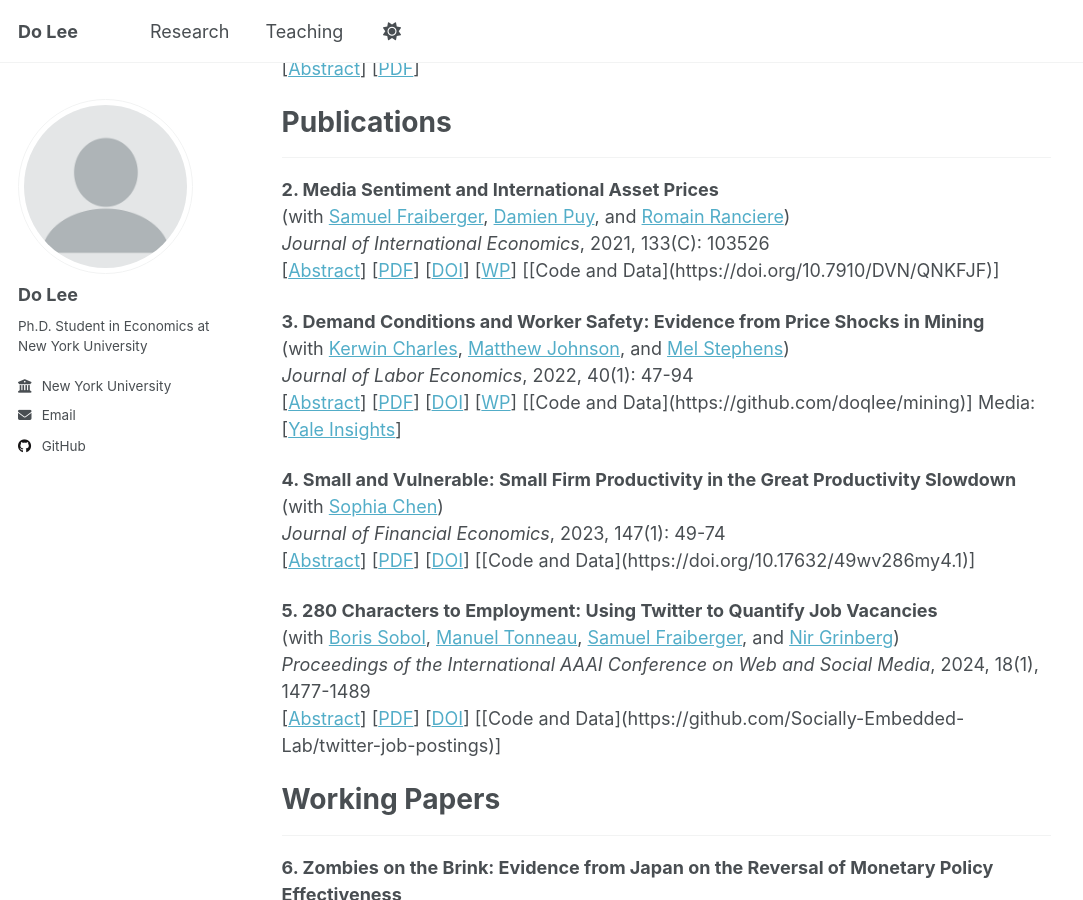
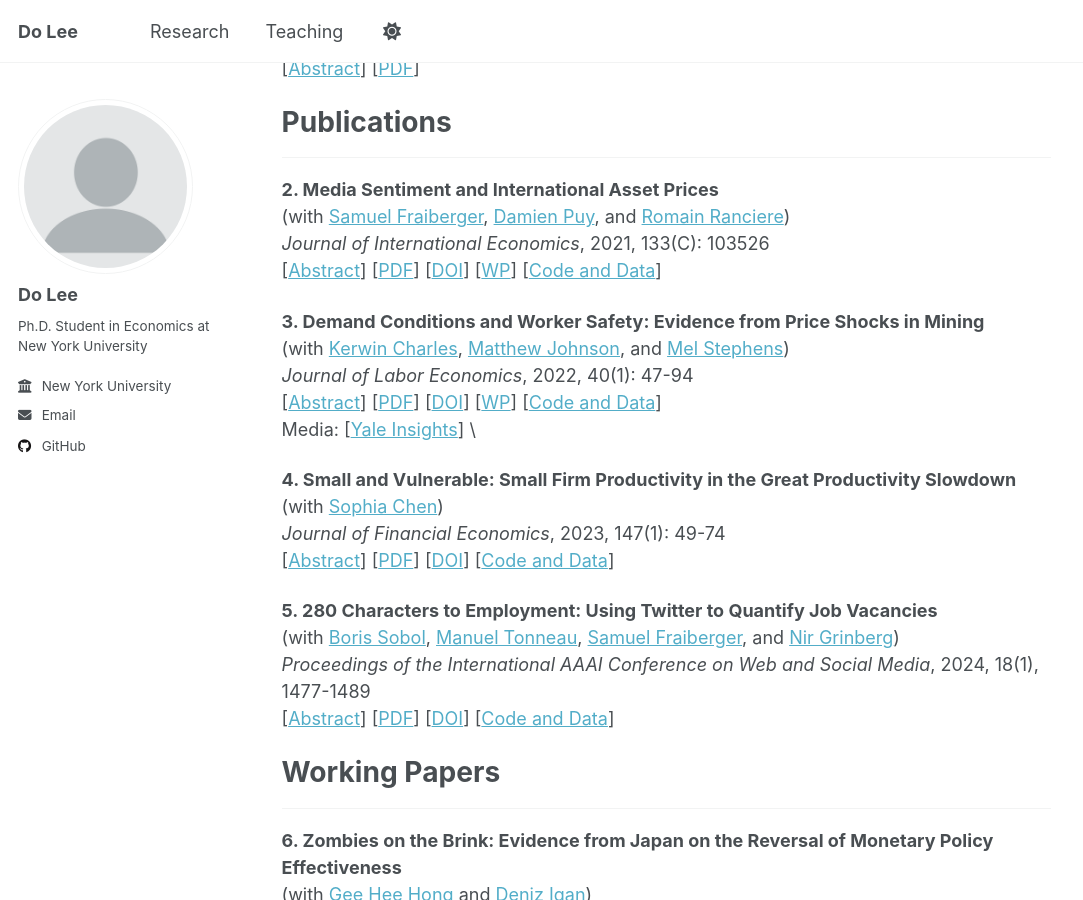
Before and after one commit to doqlee/doqlee.github.io, a Jekyll site: the page built from _pages/main.md, in a window 1280 px wide and 900 px high, scrolled down 386 px. Shown: the whole window, without its empty margins (0-1083 px from the left). Built offline with Jekyll 4.4.1, drawn with Linux system fonts in a browser that asks for light colours.

Commit message:
Update main.md

```diff
--- a/_pages/main.md
+++ b/_pages/main.md
@@ -36,7 +36,7 @@ Publications
 **2. Media Sentiment and International Asset Prices** \
 (with [Samuel Fraiberger](https://www.samuelfraiberger.com/), [Damien Puy](https://sites.google.com/view/damienpuy), and [Romain Ranciere](https://rranciere.academia.edu/)) \
 *Journal of International Economics*, 2021, 133(C): 103526 \
-\[<a href="#/" onclick="visib('FLPR2021')">Abstract</a>\] \[[PDF](../files/mediaSentiment.pdf)\] \[[DOI](https://doi.org/10.1016/j.jinteco.2021.103526)\] \[[WP](https://www.nber.org/papers/w25353)\] \[[Code and Data\](https://doi.org/10.7910/DVN/QNKFJF)]
+\[<a href="#/" onclick="visib('FLPR2021')">Abstract</a>\] \[[PDF](../files/mediaSentiment.pdf)\] \[[DOI](https://doi.org/10.1016/j.jinteco.2021.103526)\] \[[WP](https://www.nber.org/papers/w25353)\] \[[Code and Data](https://doi.org/10.7910/DVN/QNKFJF)]
 <div id="FLPR2021" style="display: none; text-align: justify; line-height: 1.2" >
 We investigate the relationship between media sentiment and international equity prices using a new dataset of 4 million news articles published between 1991 and 2015. Three key results emerge. First, news sentiment robustly predicts future daily returns around the world. However, we find a sharp contrast between the effect of local news and that of global news: whereas local news optimism (pessimism) predicts a small and transitory increase (decrease) in local equity returns, global news sentiment has a larger impact on returns that does not reverse in the short run. Second, news sentiment affects local prices mainly through the investment decisions of foreign—rather than local—investors. Third, large variations in global news sentiment predominantly happen in the absence of new information about fundamentals, suggesting that movements in global sentiment capture variations in investors sentiment. Taken together, our findings illustrate the key role played by foreign news and investors sentiment in driving local asset prices.
 <br>
@@ -46,8 +46,8 @@ We investigate the relationship between media sentiment and international equity
 **3. Demand Conditions and Worker Safety: Evidence from Price Shocks in Mining** \
 (with [Kerwin Charles](https://faculty.som.yale.edu/kerwincharles/), [Matthew Johnson](https://sites.google.com/site/mslaterjohnson/home?authuser=0), and [Mel Stephens](https://sites.lsa.umich.edu/mstep/)) \
 *Journal of Labor Economics*, 2022, 40(1): 47-94 \
-\[<a href="#/" onclick="visib('CJLS2022')">Abstract</a>\] \[[PDF](../files/Mining.pdf)\] \[[DOI](https://doi.org/10.1086/713887)\] \[[WP](https://www.nber.org/papers/w26401)\] \[[Code and Data\](https://github.com/doqlee/mining)]
-Media: \[[Yale Insights](https://insights.som.yale.edu/insights/firms-sacrifice-worker-safety-when-demand-is-high)\]
+\[<a href="#/" onclick="visib('CJLS2022')">Abstract</a>\] \[[PDF](../files/Mining.pdf)\] \[[DOI](https://doi.org/10.1086/713887)\] \[[WP](https://www.nber.org/papers/w26401)\] \[[Code and Data](https://github.com/doqlee/mining)] \
+Media: \[[Yale Insights](https://insights.som.yale.edu/insights/firms-sacrifice-worker-safety-when-demand-is-high)\] \
 <div id="CJLS2022" style="display: none; text-align: justify; line-height: 1.2" >
 We investigate how demand conditions affect employers' provision of safety---something about which theory is ambivalent. Positive demand shocks relax financial constraints that limit safety investment but simultaneously raise the opportunity cost of increasing safety rather than production. We study the US metals mining sector, leveraging exogenous demand shocks from short-term variation in global commodity prices. We find that positive price shocks substantially increase workplace injury rates and safety regulation noncompliance. While these results indicate the general dominance of the opportunity cost effect, shocks that only increase mines' cash flow lower injury rates, illustrating that financial constraints also affect safety.
 <br>
@@ -57,7 +57,7 @@ We investigate how demand conditions affect employers' provision of safety---som
 **4. Small and Vulnerable: Small Firm Productivity in the Great Productivity Slowdown** \
 (with [Sophia Chen](https://sites.google.com/site/sophiachenecon/home)) \
 *Journal of Financial Economics*, 2023, 147(1): 49-74 \
-\[<a href="#/" onclick="visib('CL2023')">Abstract</a>\] \[[PDF](../files/SmallAndVulnerable.pdf)\] \[[DOI](https://doi.org/10.1016/j.jfineco.2022.09.007)\] \[[Code and Data\](https://doi.org/10.17632/49wv286my4.1)]
+\[<a href="#/" onclick="visib('CL2023')">Abstract</a>\] \[[PDF](../files/SmallAndVulnerable.pdf)\] \[[DOI](https://doi.org/10.1016/j.jfineco.2022.09.007)\] \[[Code and Data](https://doi.org/10.17632/49wv286my4.1)]
 <div id="CL2023" style="display: none; text-align: justify; line-height: 1.2" >
 We show that the TFP growth of European micro, small, and medium-sized firms (SMEs) diverged from large firms after the global financial crisis. The average postcrisis TFP growth of medium-sized, small, and micro firms was, respectively, 1.1, 2.9, and 5.4 percentage points lower than that of large firms. This SME productivity gap is larger for firms with more severe credit supply shocks. The gap is partially attributable to a larger postcrisis reduction in intangible capital at SMEs than at large firms. Horseraces suggest that SME indicators are more robust and more powerful predictors of postcrisis TFP growth than other indicators.
 <br>
@@ -67,7 +67,7 @@ We show that the TFP growth of European micro, small, and medium-sized firms (SM
 **5. 280 Characters to Employment: Using Twitter to Quantify Job Vacancies** \
 (with [Boris Sobol](https://scholar.google.com/citations?user=LyWADs0AAAAJ&hl=en), [Manuel Tonneau](https://manueltonneau.com/), [Samuel Fraiberger](https://www.samuelfraiberger.com/), and [Nir Grinberg](https://cris.bgu.ac.il/en/persons/nir-grinberg)) \
 *Proceedings of the International AAAI Conference on Web and Social Media*, 2024, 18(1), 1477-1489 \
-\[<a href="#/" onclick="visib('STFGL2024')">Abstract</a>\] \[[PDF](../files/job_offers_twitter_icwsm_2023.pdf)\] \[[DOI](https://doi.org/10.1609/icwsm.v18i1.31403)\] \[[Code and Data\](https://github.com/Socially-Embedded-Lab/twitter-job-postings)]
+\[<a href="#/" onclick="visib('STFGL2024')">Abstract</a>\] \[[PDF](../files/job_offers_twitter_icwsm_2023.pdf)\] \[[DOI](https://doi.org/10.1609/icwsm.v18i1.31403)\] \[[Code and Data](https://github.com/Socially-Embedded-Lab/twitter-job-postings)]
 <div id="STFGL2024" style="display: none; text-align: justify; line-height: 1.2" >
 Accurate assessment of workforce needs is critical for designing well-informed economic policy and improving market efficiency. While surveys are the gold standard for estimating when and where workers are needed, they also have important limitations, most notably their substantial costs, dependence on existing and extensive surveying infrastructure, and limited temporal, geographical, and sectorial resolution. Here, we investigate the potential of social media to provide a complementary signal for estimating labor market demand. We introduce a novel statistical approach for extracting information about the location and occupation advertised in job vacancies posted on Twitter. We then construct an aggregate index of labor market demand by occupational class in every major U.S. city from 2015 to 2022, which we evaluate against two sources of official statistics and an index from a large aggregator of online job postings. We find that the newly constructed index is strongly correlated with official statistics and, in some cases, advantageous compared to statistics from job aggregators. Moreover, we demonstrate that our index can robustly improve the prediction of official statistics across occupations and states.
 <br>
```
